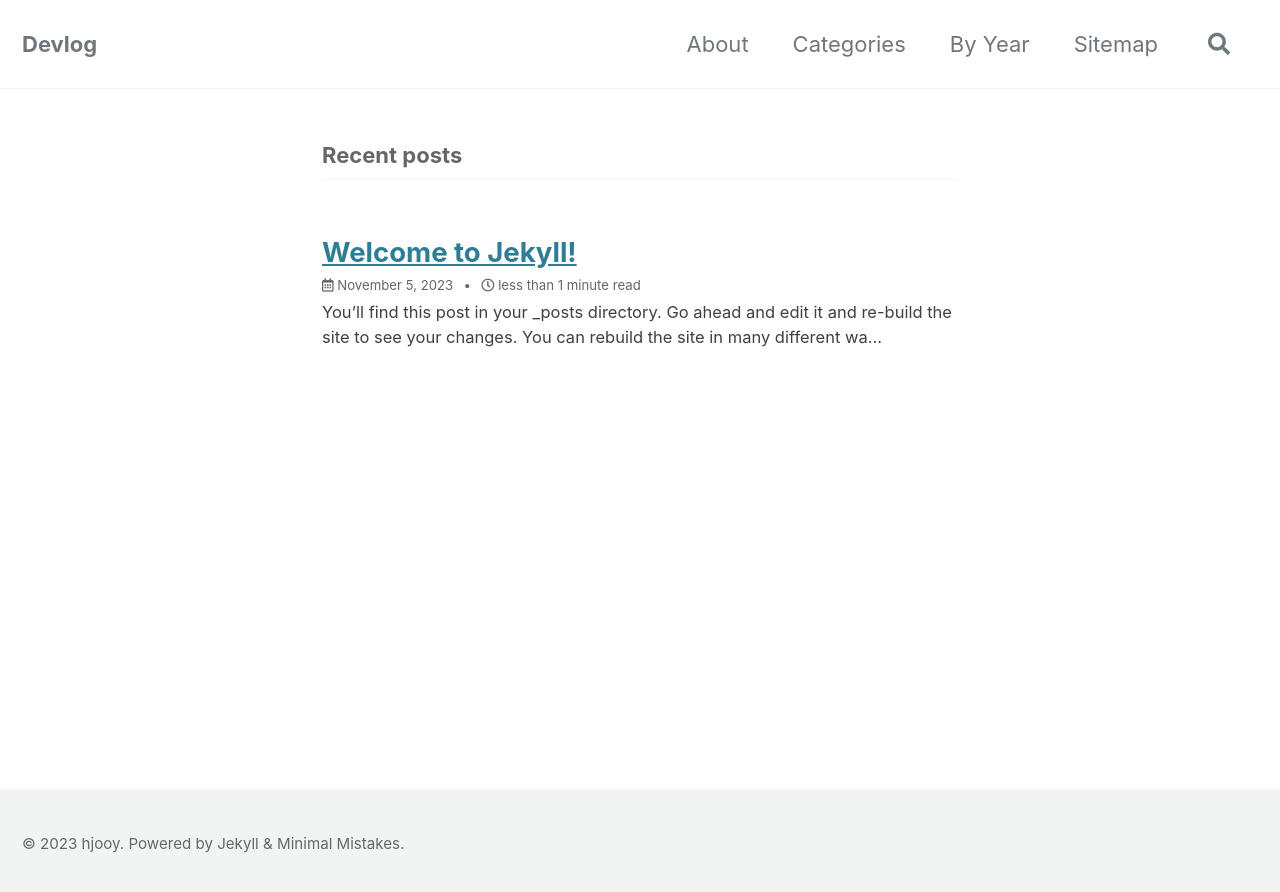
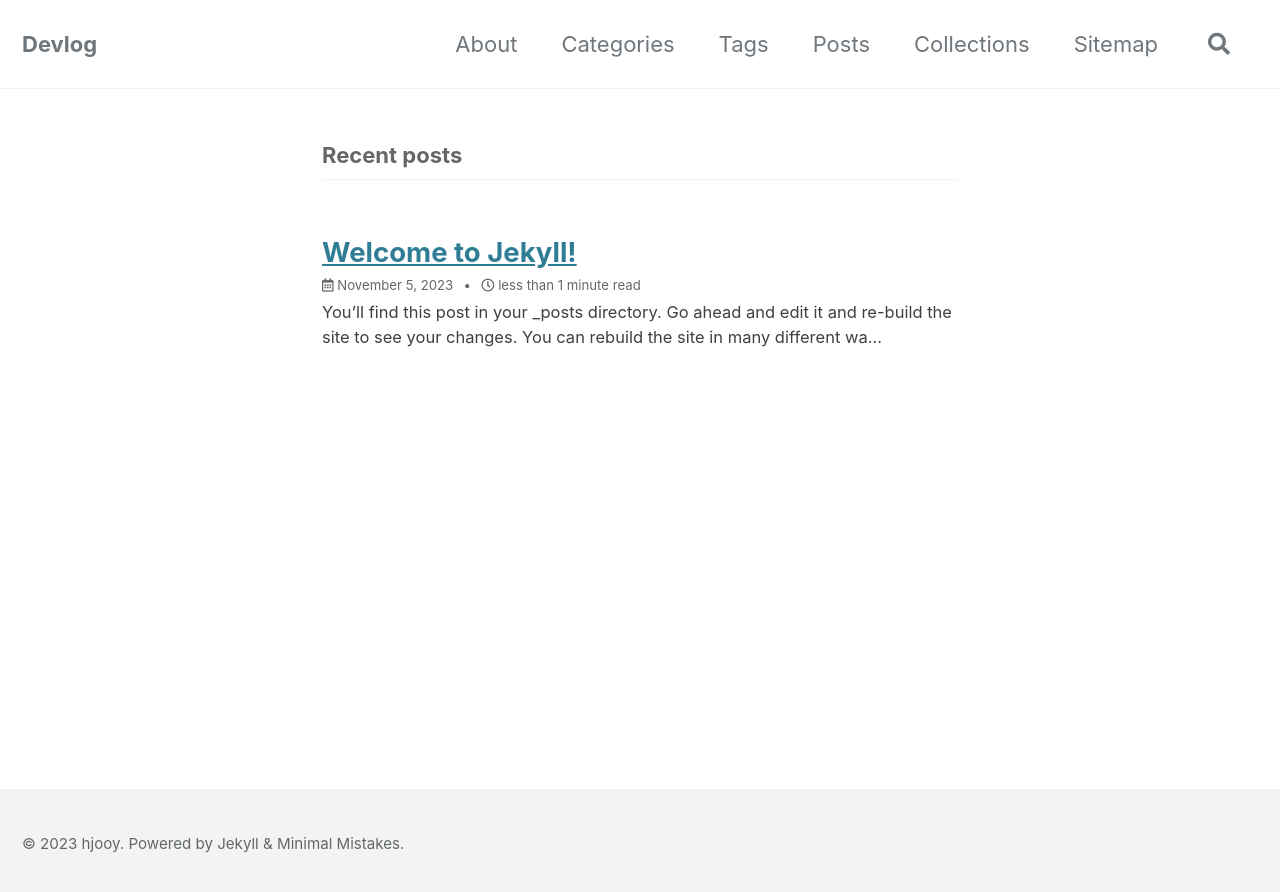
Before and after one commit to hjooy/hjooy.github.io, a Jekyll site: the page built from index.markdown, in a window 1280 px wide. Shown: the top 892 px of the page. Built offline with Jekyll 4.4.1, drawn with Linux system fonts in a browser that asks for light colours; cached includes are drawn as plain includes; the list of posts is cut into pages by our own code.

Commit message:
Add other layouts

```diff
--- a/_data/navigation.yml
+++ b/_data/navigation.yml
@@ -3,8 +3,12 @@ main:
   - title: "About"
     url: https://mmistakes.github.io/minimal-mistakes/about/
   - title: "Categories"
-    url: /categories/ #/collection-archive/
-  - title: "By Year"
+    url: /categories/
+  - title: "Tags"
+    url: /tags/
+  - title: "Posts"
     url: /year-archive/
+  - title: "Collections"
+    url: /recipes-archive/
   - title: "Sitemap"
     url: /sitemap/
--- /dev/null
+++ b/_pages/tag-archive.md
@@ -0,0 +1,6 @@
+---
+title: "Posts by Tag"
+permalink: /tags/
+layout: tags
+author_profile: true
+---
--- /dev/null
+++ b/_pages/year-archive.md
@@ -0,0 +1,6 @@
+---
+title: "Posts by Year"
+layout: posts
+permalink: /year-archive/
+author_profile: true
+---
```
Also changed, not shown: _pages/recipes-archive.md (added, +11 -0 lines).
